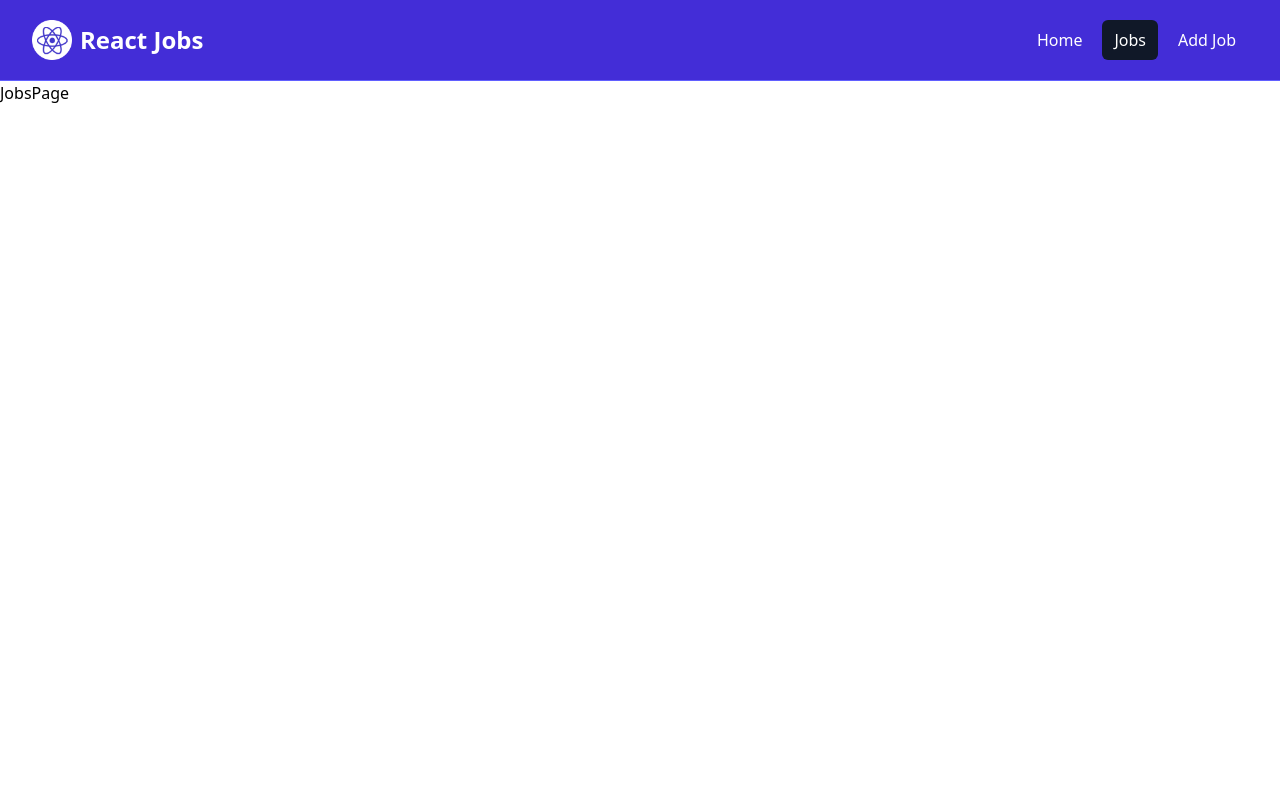
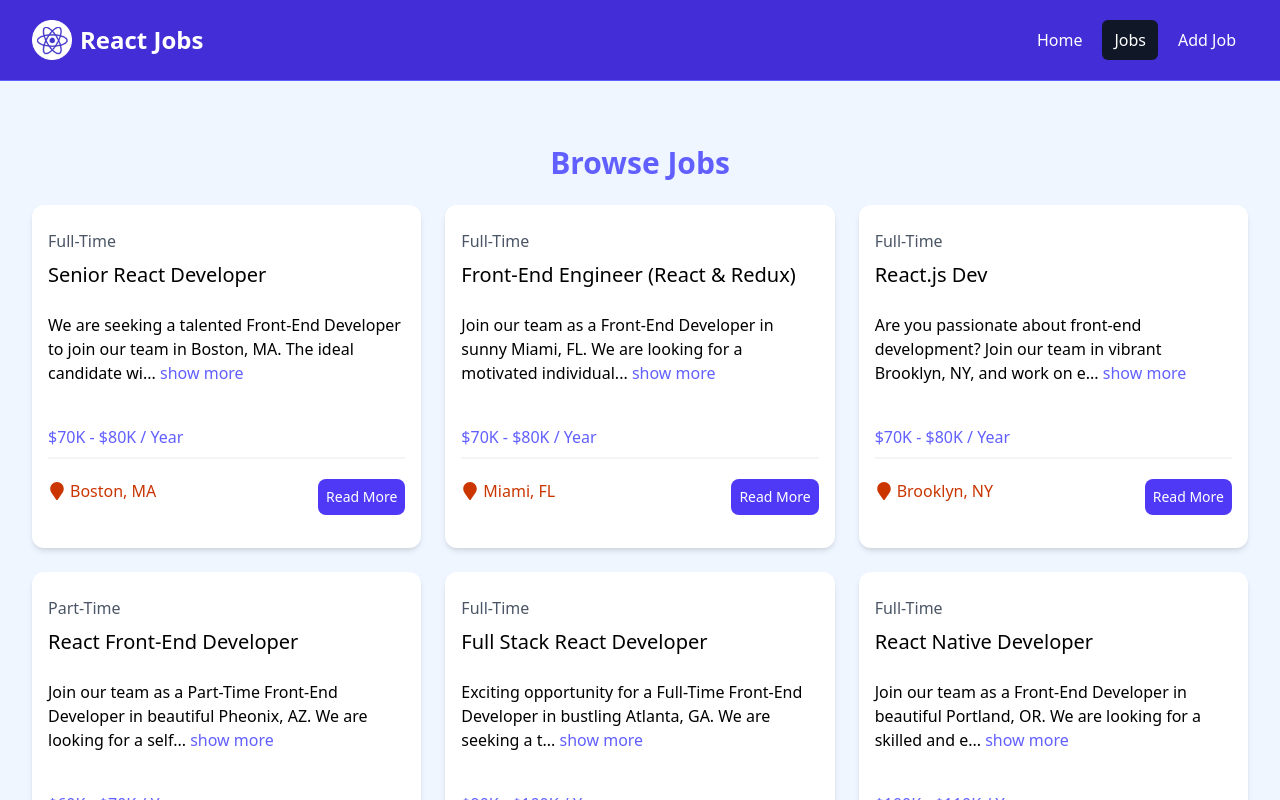
Before and after one commit to daywalker2311/react-jobs-2025, a React (Vite) app: page /jobs in a window 1280 px wide. Shown: the top 800 px of the page. Built offline with nearby package versions, Linux system fonts and the light colour scheme.

Commit message:
show jobListings on JobPage

```diff
--- a/src/components/JobListings.jsx
+++ b/src/components/JobListings.jsx
@@ -1,18 +1,18 @@
 import jobs from '../jobs.json';
 import JobListing from './JobListing';
 
-const JobListings = () => {
-    const recentJobs = jobs.slice(0, 3);
+const JobListings = ({ isHome = false}) => {
+    const jobListings =isHome ? jobs.slice(0, 3) : jobs;
 
     return (
     <section className='bg-blue-50 px-4 py-10'>
         <div className='container-xl lg:container m-auto'>
             <h2 className='text-3xl font-bold text-indigo-500 mb-6 text-center'>
-                Browse Jobs
+                {isHome ? "Recent Jobs" : "Browse Jobs"}
             </h2>
             <div className='grid grid-cols-1 md:grid-cols-3 gap-6'>
                 {
-                    recentJobs.map((job) => (
+                    jobListings.map((job) => (
                         <JobListing key={job.id} job={job} />
                     ))
                 }
--- a/src/pages/HomePage.jsx
+++ b/src/pages/HomePage.jsx
@@ -8,7 +8,7 @@
    <>
     <Hero />
     <HomeCards />
-    <JobListings />
+    <JobListings isHome/>
     <ViewAllJobs />
    </>
   )
--- a/src/pages/JobsPage.jsx
+++ b/src/pages/JobsPage.jsx
@@ -1,8 +1,10 @@
-import React from 'react'
+import JobListings from "../components/JobListings"
 
 const JobsPage = () => {
   return (
-    <div>JobsPage</div>
+    <section className="bg-blue-50 px-4 py-6">
+      <JobListings />
+    </section>
   )
 }
 
```
